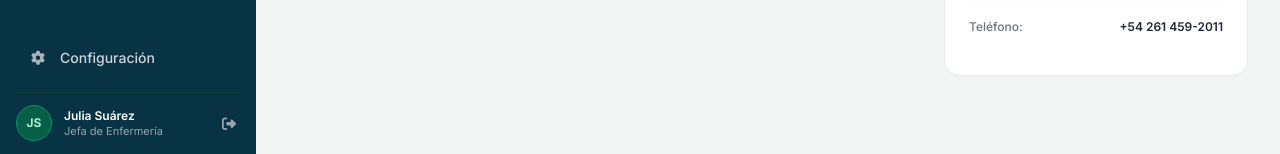
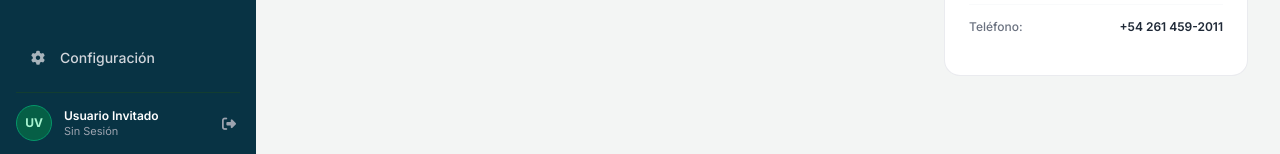
Before and after one commit to JosephV95/CuidARP, a Django app: page /enfermeros/ in a window 1280 px wide. Shown: the part 643-797 px from the top of the page. Run offline with Django 5.2, Linux system fonts and the light colour scheme; some libraries are stand-ins or nearby versions.

Commit message:
Actualizado para que mueste nombre y rol, Tambien se implemento el button cerrar sesion

```diff
--- a/templates/layouts/sidebarBase.html
+++ b/templates/layouts/sidebarBase.html
@@ -152,16 +152,21 @@
             <div class="pt-3 border-t border-forest-700 flex items-center justify-between">
                 <div class="flex items-center space-x-3">
                     <div class="w-9 h-9 rounded-full bg-emerald-800 text-emerald-200 border border-emerald-600 flex items-center justify-center font-bold text-xs">
-                        JS
+                        <!-- Muestra la inicial del nombre en sesión, o 'U' por defecto -->
+                        {{ request.session.nombre|slice:":1"|default:"U" }}{{ request.session.apellido|slice:":1"|default:"V" }}
                     </div>
                     <div class="text-xs">
-                        <p class="font-semibold text-white leading-tight">Julia Suárez</p>
-                        <p class="text-gray-400 text-[11px]">Jefa de Enfermería</p>
+                        <!-- Muestra el nombre del usuario logueado o un valor por defecto -->
+                        <p class="font-semibold text-white leading-tight">{{ request.session.nombre_completo|default:"Usuario Invitado" }}</p>
+                        <!-- Muestra el rol o servicio, o un texto por defecto -->
+                        <p class="text-gray-400 text-[11px] capitalize">{{ request.session.rol|default:"Sin sesión" }}</p>
                     </div>
                 </div>
-                <button title="Cerrar sesión" class="text-gray-400 hover:text-white p-1 transition-colors">
+
+                <!-- Botón de Cerrar Sesión conectado a la URL -->
+                <a href="{% url 'cerrar_sesion' %}" title="Cerrar sesión" class="text-gray-400 hover:text-white p-1 transition-colors">
                     <i class="fa-solid fa-right-from-bracket text-sm"></i>
-                </button>
+                </a>
             </div>
         </div>
     </aside>
```
